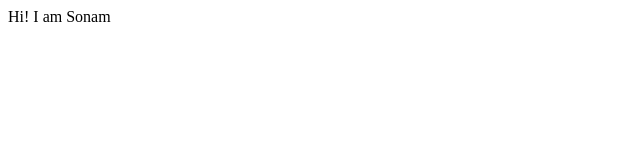
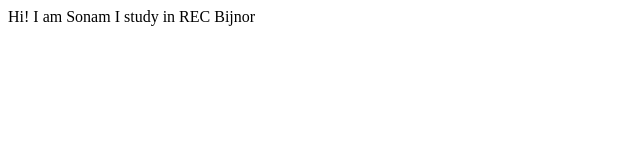
Before and after one commit to sonam23Pathak/sonam-website, a plain HTML site: page index.html in a window 1280 px wide. Shown: the whole page, without its empty margins (0-640 px from the left). Drawn offline with Linux system fonts and the light colour scheme.

Commit message:
update text

```diff
--- a/index.html
+++ b/index.html
@@ -8,5 +8,6 @@
 </head>
 <body>
     Hi! I am Sonam
+    I study in REC Bijnor
 </body>
 </html>
```
